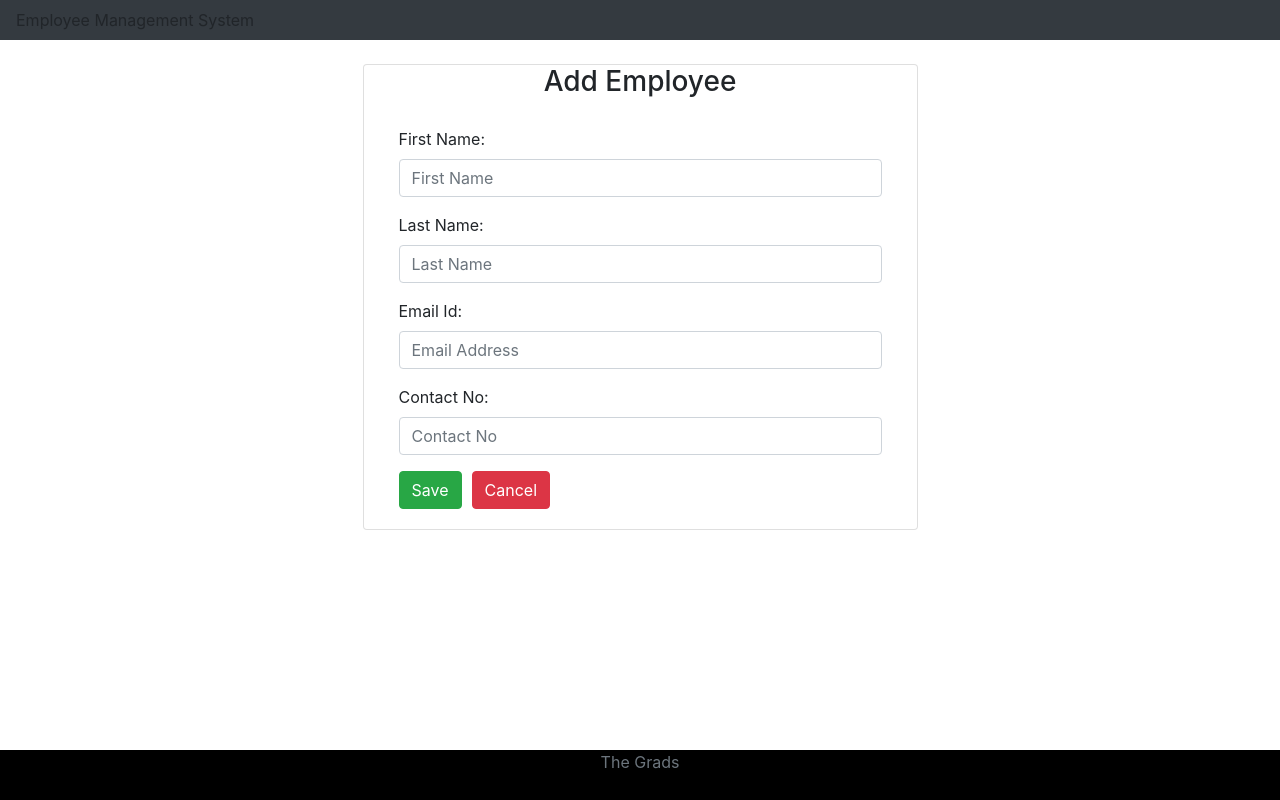
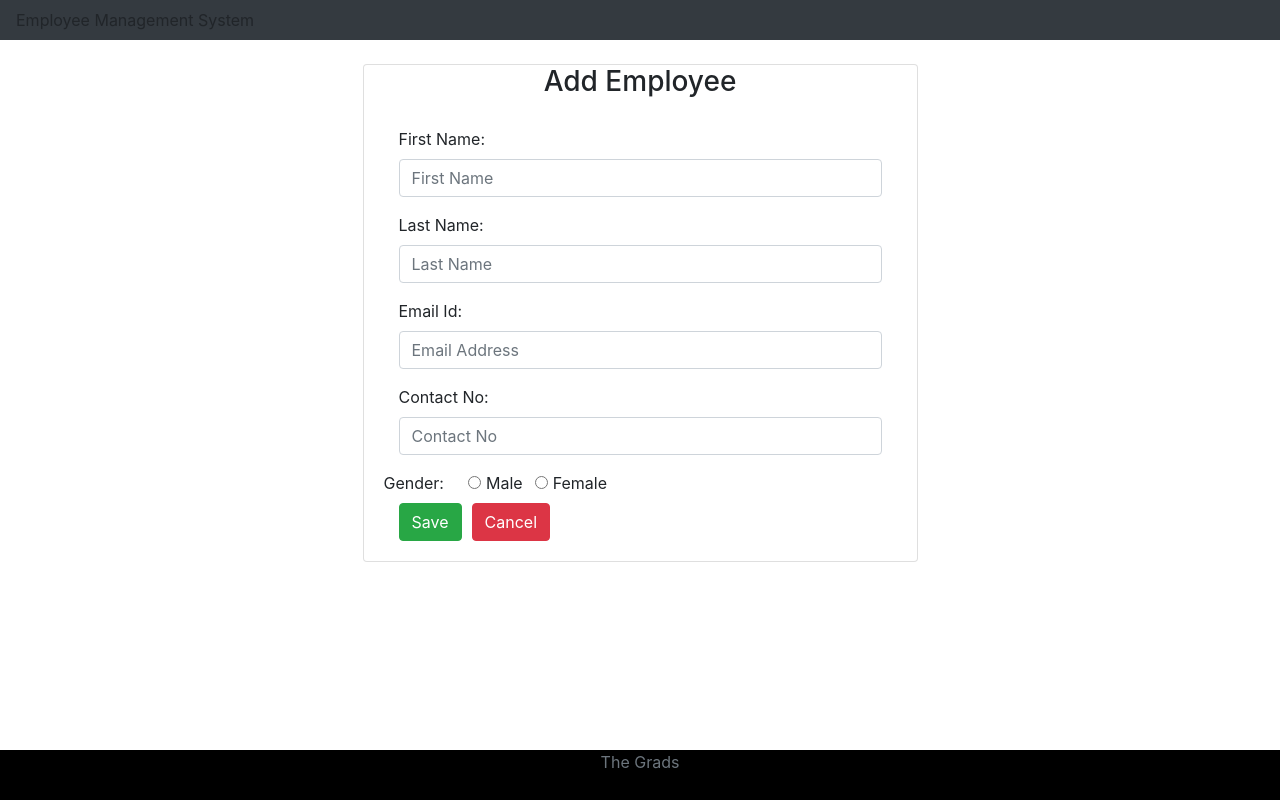
Before and after one commit to tika27/record-app, a React (Create React App) app: page / in a window 1280 px wide. Both pictures are taken after a click on the button "Add Employee". Built offline with nearby package versions, Linux system fonts and the light colour scheme; no server answers.

Commit message:
added gender on create and view page

```diff
--- a/models/reg.js
+++ b/models/reg.js
@@ -5,7 +5,9 @@ const regSchema = new Schema({
     firstName: { type: String, required: true },
     lastName: {type: String, required: true },
     emailId: {type: String, required: true},
-    contact: {type: String, required: false}
+    contact: {type: String, required: false},
+    gender: {type: String, required: true}
+
 });
 
 const Register = mongoose.model("Register", regSchema);
--- a/src/components/CreateEmployeeComponent.jsx
+++ b/src/components/CreateEmployeeComponent.jsx
@@ -1,4 +1,5 @@
 import React, { Component } from 'react'
+import { Form, Col } from 'react-bootstrap'
 import EmployeeService from '../services/EmployeeService';
 
 class CreateEmployeeComponent extends Component {
@@ -29,14 +30,15 @@ class CreateEmployeeComponent extends Component {
                 this.setState({firstName: employee.firstName,
                     lastName: employee.lastName,
                     emailId : employee.emailId,
-                    contact: employee.contact
+                    contact: employee.contact,
+                    gender: employee.gender
                 });
             });
         }
     }
     saveOrUpdateEmployee = (e) => {
         e.preventDefault();
-        let employee = {firstName: this.state.firstName, lastName: this.state.lastName, emailId: this.state.emailId, contact : this.state.contact};
+        let employee = {firstName: this.state.firstName, lastName: this.state.lastName, emailId: this.state.emailId, contact : this.state.contact, gender: this.state.gender};
         console.log('employee => ' + JSON.stringify(employee));
 
         // step 5
@@ -65,6 +67,10 @@ class CreateEmployeeComponent extends Component {
 
     changeContactHandler= (event) => {
         this.setState({contact: event.target.value});
+    }
+
+    changeGenderHandler= (event) => {
+        this.setState({gender: event.target.value});
     }
 
     cancel(){
@@ -112,6 +118,17 @@ class CreateEmployeeComponent extends Component {
                                                 value={this.state.contact} onChange={this.changeContactHandler}/>
                                         </div>
 
+                                        <div className = "row">
+                                            <label> Gender: &nbsp;   </label>
+                                                <div >
+                                                    <Col>
+                                                        <Form.Check checked = {this.state.gender === "male"}  onChange={this.changeGenderHandler} required name = "gender" label = "Male" inline type = "radio" value= "male" ></Form.Check>
+                                                        <Form.Check checked = {this.state.gender === "female"}  onChange={this.changeGenderHandler} required name = "gender" label = "Female" inline type = "radio" value = "female" ></Form.Check>
+                                                    </Col>
+
+                                                </div>
+                                        </div>
+
                                         <button className="btn btn-success" onClick={this.saveOrUpdateEmployee}>Save</button>
                                         <button className="btn btn-danger" onClick={this.cancel.bind(this)} style={{marginLeft: "10px"}}>Cancel</button>
                                     </form>
--- a/src/components/ViewEmployeeComponent.jsx
+++ b/src/components/ViewEmployeeComponent.jsx
@@ -40,6 +40,14 @@ class ViewEmployeeComponent extends Component {
                             <label> Contact: &nbsp;   </label>
                             <div> { this.state.employee.contact }</div>
                         </div>
+
+                        <div className = "row">
+                            <label> Gender: &nbsp;   </label>
+                            <div> { this.state.employee.gender }</div>
+                        </div>
+
+
+
                     </div>
 
                 </div>
--- a/src/pages/register/register.js
+++ b/src/pages/register/register.js
@@ -8,7 +8,8 @@ function Register() {
         firstName: "",
         lastName: "",
         email: "",
-        contact: ""
+        contact: "",
+        gender: ""
     })
 
     useEffect(() => {
```
